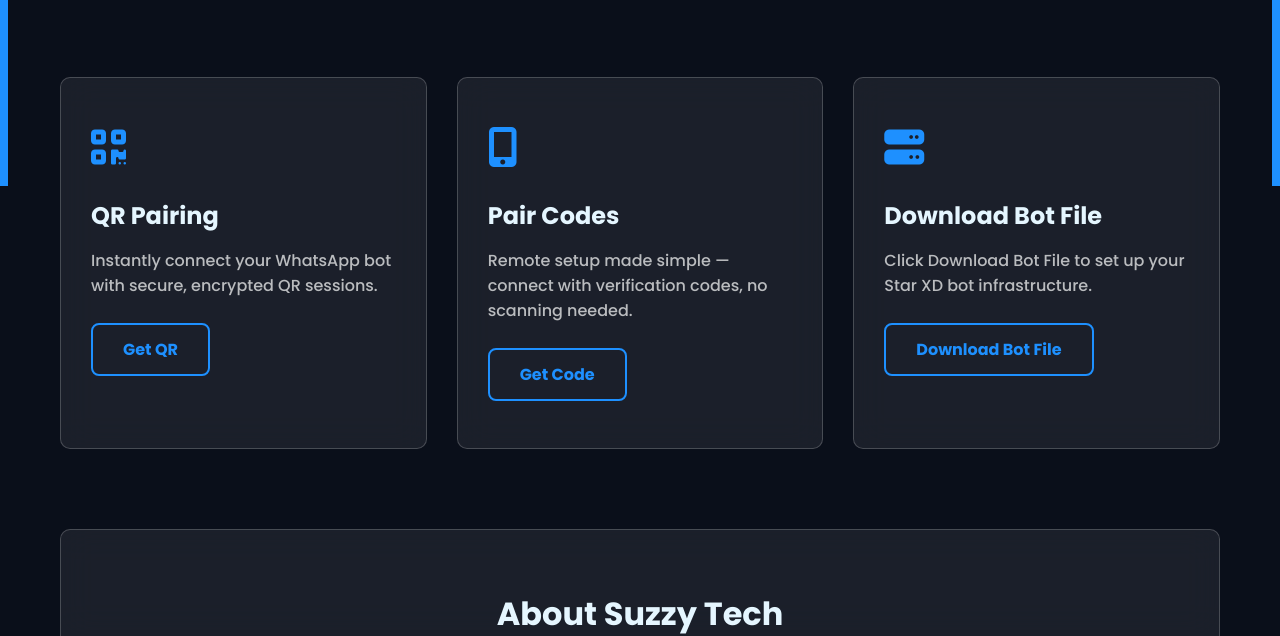
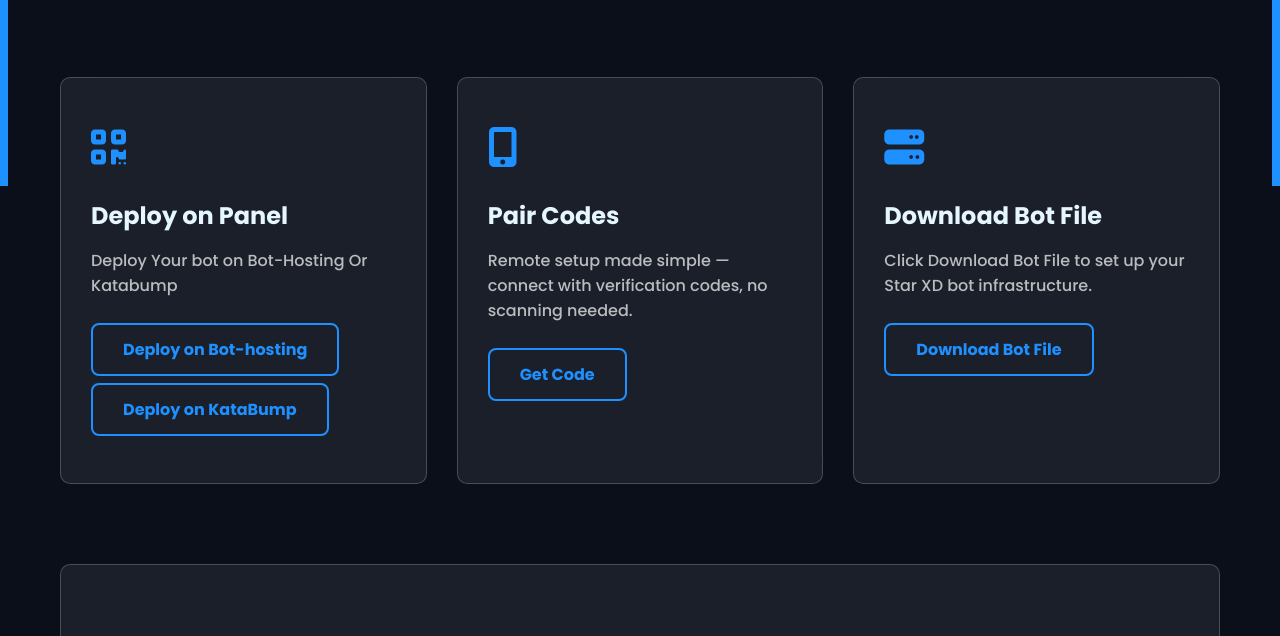
Before and after one commit to SuzzyTech/BotSite, a website: page main.html in a window 1280 px wide. Shown: the part 614-1250 px from the top of the page. Drawn offline with Linux system fonts and the light colour scheme; no server answers; a script that the page names is missing.

Commit message:
Update main.html

```diff
--- a/main.html
+++ b/main.html
@@ -449,9 +449,10 @@
         <div class="feature-icon">
           <i class="fas fa-qrcode"></i>
         </div>
-        <h3>QR Pairing</h3>
-        <p>Instantly connect your WhatsApp bot with secure, encrypted QR sessions.</p>
-        <a href="/qr" class="btn btn-outline">Get QR</a>
+        <h3>Deploy on Panel</h3>
+        <p>Deploy Your bot on Bot-Hosting Or Katabump</p>
+        <a href="https://bot-hosting.net/?aff=1281621855232331838" class="btn btn-outline">Deploy on Bot-hosting</a>
+         <a href="https://dashboard.katabump.com/auth/login#0ffaa0" class="btn btn-outline">Deploy on KataBump</a>
       </div>
       <div class="feature-card">
         <div class="feature-icon">
@@ -459,7 +460,7 @@
         </div>
         <h3>Pair Codes</h3>
         <p>Remote setup made simple — connect with verification codes, no scanning needed.</p>
-        <a href="/pair" class="btn btn-outline">Get Code</a>
+        <a href="https://session.raganork.site/pairing-code" class="btn btn-outline">Get Code</a>
       </div>
       <div class="feature-card">
         <div class="feature-icon">
```
